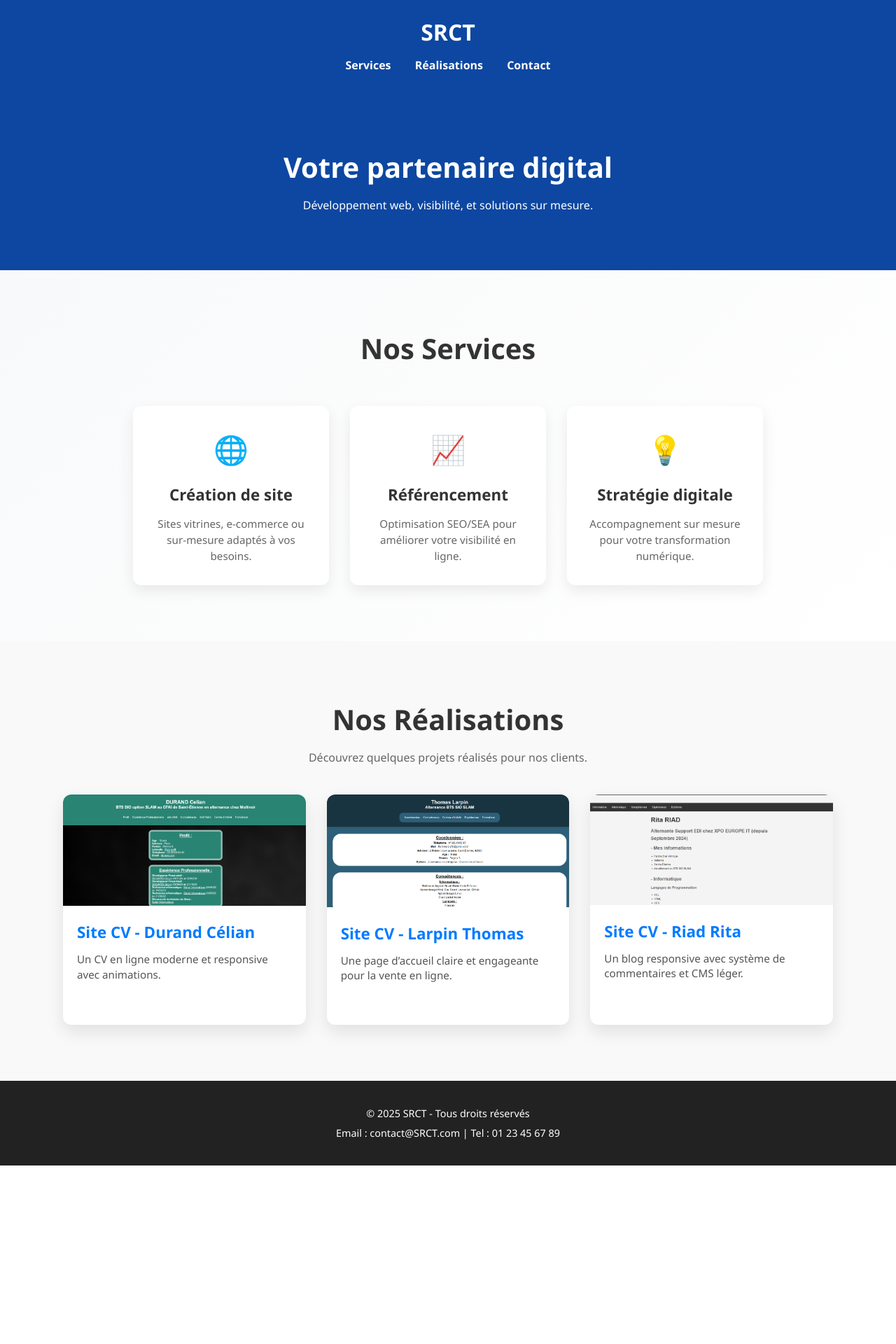
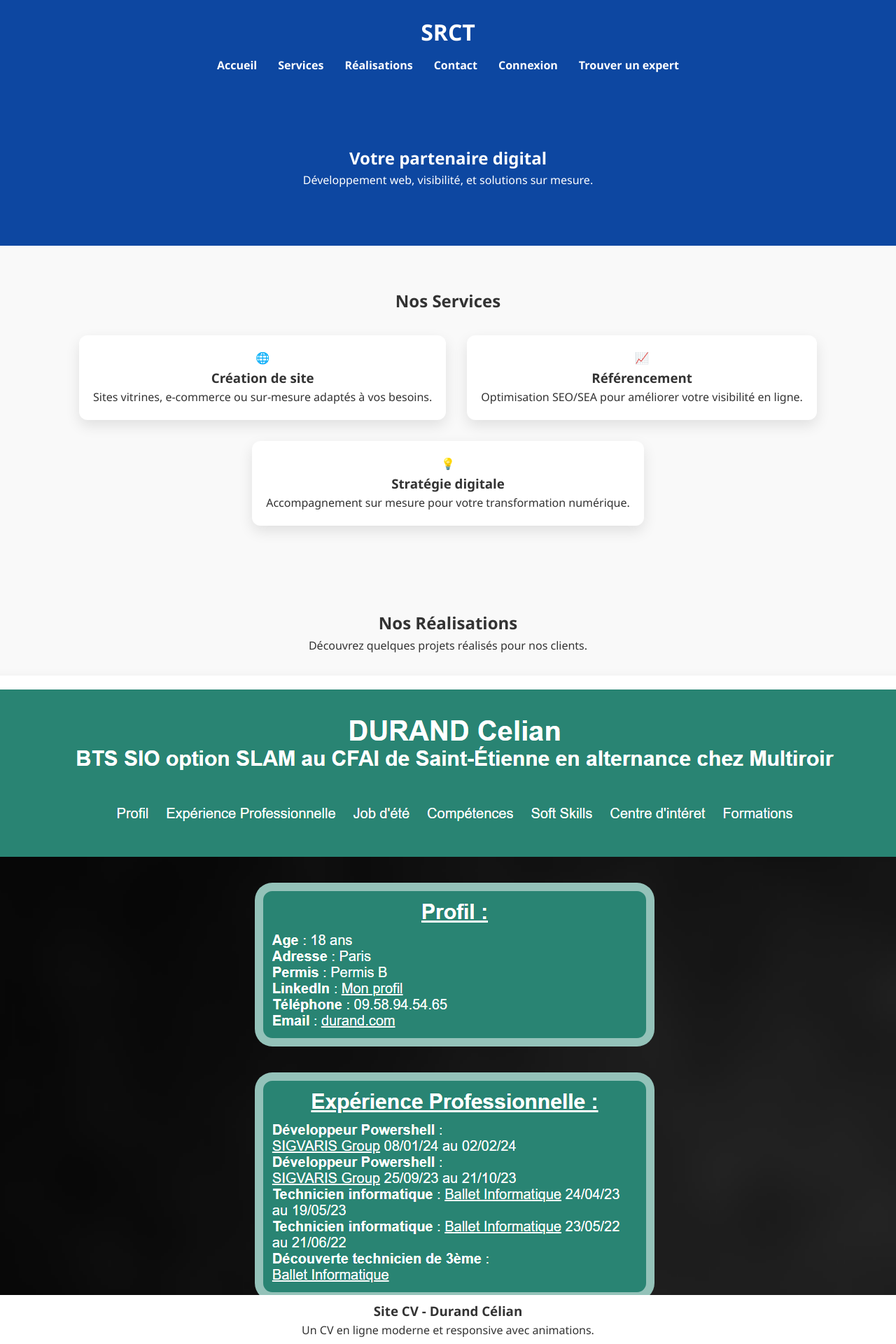
Before and after one commit to skadri42/SRCT, a PHP site: page / in a window 1280 px wide; the page is wider, and only the part inside the window is pictured. Shown: the top 1920 px of that part at 70% size. Before the commit the page ends 1665 px from the top of that part, so only its background shows below. Run offline with PHP 8.4, Linux system fonts and the light colour scheme.

Commit message:
11/06/2025

```diff
--- a/index.html
+++ b/index.html
@@ -12,9 +12,12 @@
       <h1>SRCT</h1>
       <nav>
         <ul>
+          <li><a href="index.html">Accueil</a></li>
           <li><a href="#services">Services</a></li>
           <li><a href="#realisations">Réalisations</a></li>
           <li><a href="#contact">Contact</a></li>
+          <li><a href="./login.html">Connexion</a></li>
+          <li><a href="#experts">Trouver un expert</a></li>
         </ul>
       </nav>
     </div>
@@ -83,10 +86,52 @@
     </div>
   </div>
 </section>
-  <footer id="contact">
+<section id="equipe" class="equipe">
+  <div class="container">
+    <h2>Notre Équipe</h2>
+    <div class="equipe-grid">
+      <div class="membre">
+        <img src="./image/profil.jpg" alt="Célian">
+        <p>Célian</p>
+      </div>
+      <div class="membre">
+        <img src="image/thomasphoto.jpg" alt="Thomas">
+        <p>Thomas</p>
+      </div>
+      <div class="membre">
+        <img src="image/rita.jpg" alt="Rita">
+        <p>Rita</p>
+      </div>
+      <div class="membre">
+        <img src="image/samyphoto.jpg" alt="Samy">
+        <p>Samy</p>
+      </div>
+    </div>
+  </div>
+</section>
+
+  <section id="contact">
+  <div class="contact-container">
+    <h2>Contactez-nous</h2>
+    <p>Vous avez une question ? N'hésitez pas à nous envoyer un message !</p>
+    <form action="#" method="post">
+      <label for="name">Nom</label>
+      <input type="text" id="name" name="name" required>
+
+      <label for="email">Email</label>
+      <input type="email" id="email" name="email" required>
+
+      <label for="message">Message</label>
+      <textarea id="message" name="message" rows="5" required></textarea>
+
+      <button type="submit">Envoyer</button>
+    </form>
+  </div>
+</section>
+
+  <footer>
     <div class="container">
       <p>&copy; 2025 SRCT - Tous droits réservés</p>
-      <p>Email : contact@SRCT.com | Tel : 01 23 45 67 89</p>
     </div>
   </footer>
 </body>
--- a/style.css
+++ b/style.css
@@ -1,4 +1,4 @@
-/* Reset */
+/* CSS - style.css */
 * {
   margin: 0;
   padding: 0;
@@ -7,7 +7,7 @@
 
 body {
   font-family: 'Segoe UI', sans-serif;
-    background: #f9f9f9;
+  background-color: #f9f9f9;
   color: #333;
   line-height: 1.6;
 }
@@ -18,10 +18,9 @@
   margin: auto;
 }
 
-  /* Header */
 header {
   background: #0d47a1;
-    color: white;
+  color: #fff;
   padding: 20px 0;
 }
 
@@ -32,161 +31,112 @@
 
 nav ul {
   list-style: none;
-    text-align: center;
+  display: flex;
+  justify-content: center;
+  flex-wrap: wrap;
 }
 
 nav ul li {
-    display: inline-block;
   margin: 0 15px;
 }
 
 nav ul li a {
-    color: white;
+  color: #fff;
   text-decoration: none;
   font-weight: bold;
 }
 
-  nav ul li a:hover {
-    text-decoration: underline;
-  }
-
-  /* Hero Section */
 .hero {
   background: #0d47a1;
   color: white;
-    text-align: center;
   padding: 80px 20px;
-  }
-
-  .hero-img {
-    max-width: 200px;
-    width: 100%;
-    margin-bottom: 20px;
-    border-radius: 10px;
-  }
-
-  .hero h2 {
-    font-size: 2.5em;
-    margin-bottom: 10px;
-  }
-
-  .services {
-  padding: 80px 20px;
-  background: linear-gradient(135deg, #f8f9fa, #ffffff);
   text-align: center;
 }
 
-.services h2 {
-  font-size: 2.5rem;
-  margin-bottom: 50px;
-  color: #333;
+.services, .realisations, .equipe, .contact {
+  padding: 60px 20px;
+  text-align: center;
 }
 
-.service-grid {
+.service-grid, .equipe-grid, .realisations-grid {
   display: flex;
   flex-wrap: wrap;
   gap: 30px;
   justify-content: center;
+  margin-top: 30px;
 }
 
-.service {
-  background: #ffffff;
-  padding: 30px 25px;
-  width: 280px;
+.service, .membre, .realisation-card {
+  background: #fff;
+  padding: 20px;
   border-radius: 12px;
-  box-shadow: 0 8px 20px rgba(0, 0, 0, 0.08);
-  transition: transform 0.3s ease, box-shadow 0.3s ease;
-  text-align: center;
+  box-shadow: 0 8px 20px rgba(0,0,0,0.1);
+  transition: 0.3s ease;
 }
 
-.service:hover {
-  transform: translateY(-8px);
-  box-shadow: 0 12px 25px rgba(0, 0, 0, 0.12);
-}
-
-.service .icon {
-  font-size: 2.5rem;
-  margin-bottom: 15px;
-  color: #007BFF;
-}
-
-.service h3 {
-  margin-bottom: 12px;
-  font-size: 1.4rem;
-  color: #333;
-}
-
-.service p {
-  color: #666;
-  font-size: 0.95rem;
-  line-height: 1.5;
+.service:hover, .membre:hover, .realisation-card:hover {
+  transform: translateY(-5px);
+  box-shadow: 0 12px 25px rgba(0,0,0,0.15);
 }
 
 
-.realisations {
-  padding: 80px 20px;
-  background: #f9f9f9;
-  text-align: center;
+   #contact {
+  background-color: #f5f5f5;
+  padding: 50px 20px;
+  font-family: Arial, sans-serif;
 }
 
-.realisations h2 {
-  font-size: 2.5rem;
-  margin-bottom: 10px;
-  color: #333;
+.contact-container {
+  max-width: 600px;
+  margin: auto;
+  background-color: white;
+  padding: 30px;
+  border-radius: 10px;
+  box-shadow: 0 0 10px rgba(0, 0, 0, 0.1);
 }
 
-.realisations p {
-  margin-bottom: 40px;
-  color: #666;
-  font-size: 1rem;
+.contact-container h2 {
+  text-align: center;
+  margin-bottom: 20px;
 }
 
-/* Grille responsive */
-.realisations-grid {
-  display: grid;
-  grid-template-columns: repeat(auto-fit, minmax(250px, 1fr));
-  gap: 30px;
+.contact-container p {
+  text-align: center;
+  margin-bottom: 30px;
+  color: #555;
 }
 
-.realisation-card {
-  background: #fff;
-  border-radius: 12px;
-  overflow: hidden;
-  box-shadow: 0 10px 25px rgba(0,0,0,0.1);
-  transition: transform 0.3s ease, box-shadow 0.3s ease;
-  text-align: left;
+.contact-container form label {
+  display: block;
+  margin-bottom: 5px;
+  font-weight: bold;
 }
 
-.realisation-card:hover {
-  transform: translateY(-6px);
-  box-shadow: 0 15px 30px rgba(0,0,0,0.15);
+.contact-container form input,
+.contact-container form textarea {
+  width: 100%;
+  padding: 10px;
+  margin-bottom: 20px;
+  border: 1px solid #ccc;
+  border-radius: 5px;
 }
 
-.realisation-card img {
+.contact-container form button {
+  display: block;
   width: 100%;
-  display: block;
-  height: auto;
+  background-color: #007bff;
+  color: white;
+  padding: 12px;
+  border: none;
+  border-radius: 5px;
+  font-size: 16px;
+  cursor: pointer;
 }
 
-.realisation-content {
-  padding: 20px;
+.contact-container form button:hover {
+  background-color: #0056b3;
 }
 
-.realisation-content h3 {
-  margin-bottom: 10px;
-  color: #007BFF;
-  font-size: 1.4rem;
-}
-
-.realisation-content p {
-  color: #555;
-  font-size: 0.95rem;
-  line-height: 1.4;
-}
-
-
-
-  /* Footer */
 footer {
   background: #222;
   color: white;
@@ -195,26 +145,12 @@
   font-size: 0.9em;
 }
 
-  footer p {
-    margin: 5px 0;
-  }
-
-  /* Responsive */
 @media (max-width: 768px) {
-    .service-grid {
+  nav ul {
     flex-direction: column;
   }
-
-    .hero {
-      padding: 60px 20px;
-    }
-
-    .hero h2 {
-      font-size: 2em;
-    }
-
-    nav ul li {
-      display: block;
-      margin: 10px 0;
+  .service-grid, .equipe-grid, .realisations-grid {
+    flex-direction: column;
+    align-items: center;
   }
 }
```
Also changed, not shown: inscription.html (added, +74 -0 lines), inscription.php (added, +44 -0 lines), login.css (added, +127 -0 lines), login.html (added, +52 -0 lines), login.php (added, +21 -0 lines), image/photothomas.png (added), image/profil.jpg (added), image/rita.jpg (added), image/samyphoto.jpg (added), image/thomasphoto.jpg (added). Lines whose indentation alone changed are shown as unchanged.
